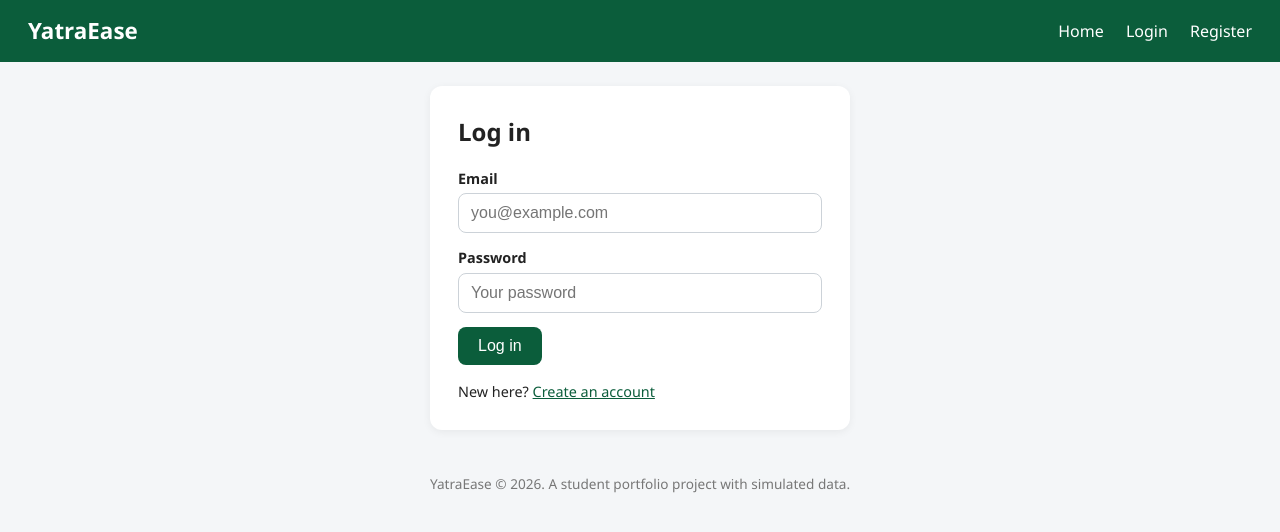
After one commit to DusnamoniLahari/yatra-ease, a Flask app: page /login in a window 1280 px wide. The commit adds this page. Shown: the top 532 px of the page. Run offline with Flask 3, Linux system fonts and the light colour scheme.

Commit message:
Step 4: user registration, login, logout with CSRF and audit log

```diff
--- /dev/null
+++ b/app/auth.py
@@ -0,0 +1,74 @@
+from urllib.parse import urlparse
+from flask import Blueprint, render_template, redirect, url_for, flash, request
+from flask_login import login_user, logout_user, login_required, current_user
+from app import db
+from app.forms import RegisterForm, LoginForm
+from app.models import User, AuditLog
+
+auth = Blueprint("auth", __name__)
+
+
+def log_action(action, user_id=None):
+    db.session.add(AuditLog(user_id=user_id, action=action[:200]))
+    db.session.commit()
+
+
+def is_safe_url(target):
+    if not target or target.startswith("//"):
+        return False
+    parts = urlparse(target)
+    return parts.scheme == "" and parts.netloc == "" and target.startswith("/")
+
+
+@auth.route("/register", methods=["GET", "POST"])
+def register():
+    if current_user.is_authenticated:
+        return redirect(url_for("main.home"))
+
+    form = RegisterForm()
+    if form.validate_on_submit():
+        user = User(
+            name=form.name.data.strip(),
+            email=form.email.data.lower().strip(),
+        )
+        user.set_password(form.password.data)
+        db.session.add(user)
+        db.session.commit()
+        log_action("User registered", user.user_id)
+        flash("Account created. Please log in.", "success")
+        return redirect(url_for("auth.login"))
+
+    return render_template("register.html", form=form)
+
+
+@auth.route("/login", methods=["GET", "POST"])
+def login():
+    if current_user.is_authenticated:
+        return redirect(url_for("main.home"))
+
+    form = LoginForm()
+    if form.validate_on_submit():
+        email = form.email.data.lower().strip()
+        user = User.query.filter_by(email=email).first()
+
+        if user and user.check_password(form.password.data):
+            login_user(user)
+            log_action("User logged in", user.user_id)
+            next_page = request.args.get("next")
+            if not is_safe_url(next_page):
+                next_page = url_for("main.home")
+            return redirect(next_page)
+
+        log_action(f"Failed login attempt for {email}")
+        flash("Invalid email or password.", "error")
+
+    return render_template("login.html", form=form)
+
+
+@auth.route("/logout", methods=["POST"])
+@login_required
+def logout():
+    log_action("User logged out", current_user.user_id)
+    logout_user()
+    flash("You have been logged out.", "success")
+    return redirect(url_for("main.home"))
--- /dev/null
+++ b/app/forms.py
@@ -0,0 +1,25 @@
+from flask_wtf import FlaskForm
+from wtforms import StringField, PasswordField, SubmitField
+from wtforms.validators import DataRequired, Email, Length, EqualTo, ValidationError
+from app.models import User
+
+
+class RegisterForm(FlaskForm):
+    name = StringField("Full name", validators=[DataRequired(), Length(min=2, max=100)])
+    email = StringField("Email", validators=[DataRequired(), Email(), Length(max=120)])
+    password = PasswordField("Password", validators=[DataRequired(), Length(min=8, max=64)])
+    confirm_password = PasswordField(
+        "Confirm password",
+        validators=[DataRequired(), EqualTo("password", message="Passwords must match.")],
+    )
+    submit = SubmitField("Register")
+
+    def validate_email(self, field):
+        if User.query.filter_by(email=field.data.lower()).first():
+            raise ValidationError("This email is already registered.")
+
+
+class LoginForm(FlaskForm):
+    email = StringField("Email", validators=[DataRequired(), Email()])
+    password = PasswordField("Password", validators=[DataRequired()])
+    submit = SubmitField("Log in")
--- a/app/static/css/style.css
+++ b/app/static/css/style.css
@@ -111,3 +111,71 @@ body {
     color: #777;
     font-size: 0.85rem;
 }
+
+.form-box {
+    max-width: 420px;
+    margin: 0 auto;
+    background: #fff;
+    border-radius: 12px;
+    padding: 28px;
+    box-shadow: 0 2px 8px rgba(0, 0, 0, 0.06);
+}
+
+.form-box h2 {
+    margin-bottom: 18px;
+}
+
+.field {
+    margin-bottom: 14px;
+}
+
+.field label {
+    display: block;
+    margin-bottom: 4px;
+    font-weight: 600;
+    font-size: 0.9rem;
+}
+
+.field input {
+    width: 100%;
+    padding: 10px 12px;
+    border: 1px solid #ccd2d8;
+    border-radius: 8px;
+    font-size: 1rem;
+}
+
+.field input:focus {
+    outline: none;
+    border-color: #0b5d3b;
+}
+
+.field-error {
+    display: block;
+    margin-top: 4px;
+    color: #b42318;
+    font-size: 0.85rem;
+}
+
+.btn {
+    display: inline-block;
+    padding: 10px 20px;
+    background: #0b5d3b;
+    color: #fff;
+    border: none;
+    border-radius: 8px;
+    font-size: 1rem;
+    cursor: pointer;
+}
+
+.btn:hover {
+    background: #094a2f;
+}
+
+.form-note {
+    margin-top: 16px;
+    font-size: 0.9rem;
+}
+
+.form-note a {
+    color: #0b5d3b;
+}
--- a/app/templates/base.html
+++ b/app/templates/base.html
@@ -9,8 +9,18 @@
 <body>
     <header class="navbar">
         <a class="brand" href="{{ url_for('main.home') }}">YatraEase</a>
-        <nav>
+               <nav>
             <a href="{{ url_for('main.home') }}">Home</a>
+            {% if current_user.is_authenticated %}
+                <span class="nav-user">Hi, {{ current_user.name }}</span>
+                <form method="POST" action="{{ url_for('auth.logout') }}" class="nav-form">
+                    <input type="hidden" name="csrf_token" value="{{ csrf_token() }}">
+                    <button type="submit" class="nav-button">Logout</button>
+                </form>
+            {% else %}
+                <a href="{{ url_for('auth.login') }}">Login</a>
+                <a href="{{ url_for('auth.register') }}">Register</a>
+            {% endif %}
         </nav>
     </header>
 
--- /dev/null
+++ b/app/templates/login.html
@@ -0,0 +1,35 @@
+{% extends "base.html" %}
+
+{% block title %}Log in - YatraEase{% endblock %}
+
+{% block content %}
+<section class="form-box">
+    <h2>Log in</h2>
+
+    <form method="POST" novalidate>
+        {{ form.hidden_tag() }}
+
+        <div class="field">
+            {{ form.email.label }}
+            {{ form.email(placeholder="you@example.com") }}
+            {% for error in form.email.errors %}
+                <span class="field-error">{{ error }}</span>
+            {% endfor %}
+        </div>
+
+        <div class="field">
+            {{ form.password.label }}
+            {{ form.password(placeholder="Your password") }}
+            {% for error in form.password.errors %}
+                <span class="field-error">{{ error }}</span>
+            {% endfor %}
+        </div>
+
+        {{ form.submit(class="btn") }}
+    </form>
+
+    <p class="form-note">
+        New here? <a href="{{ url_for('auth.register') }}">Create an account</a>
+    </p>
+</section>
+{% endblock %}
--- a/requirements.txt
+++ b/requirements.txt
@@ -1,11 +1,14 @@
 blinker==1.9.0
 click==8.5.1
 colorama==0.4.6
+dnspython==2.9.2
+email-validator==2.3.0
 et_xmlfile==2.0.0
 Flask==3.1.3
 Flask-Login==0.6.3
 Flask-SQLAlchemy==3.1.1
 Flask-WTF==1.3.0
+idna==3.20
 iniconfig==2.3.1
 itsdangerous==2.2.0
 Jinja2==3.1.6
```
Also changed, not shown: app/__init__.py (+12 -0 lines), app/models.py (+15 -2 lines), app/templates/register.html (added, +51 -0 lines).
